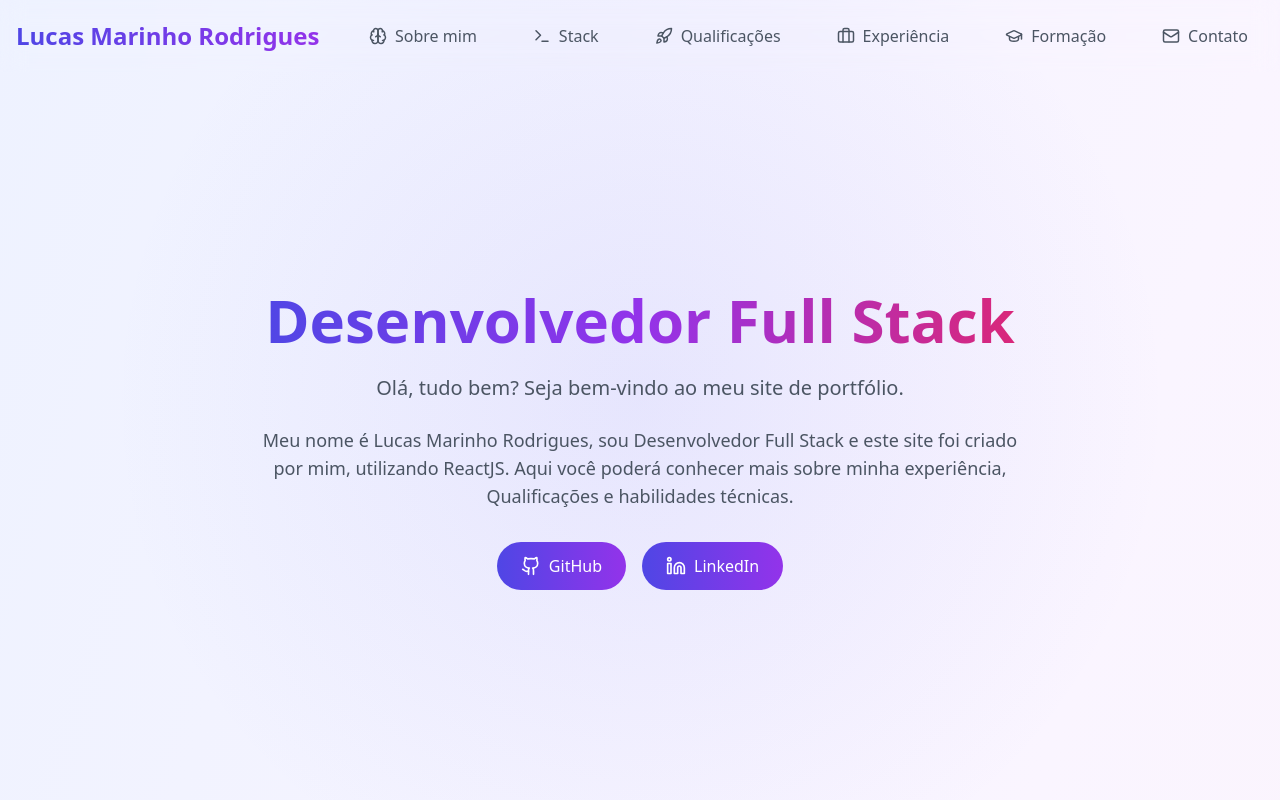
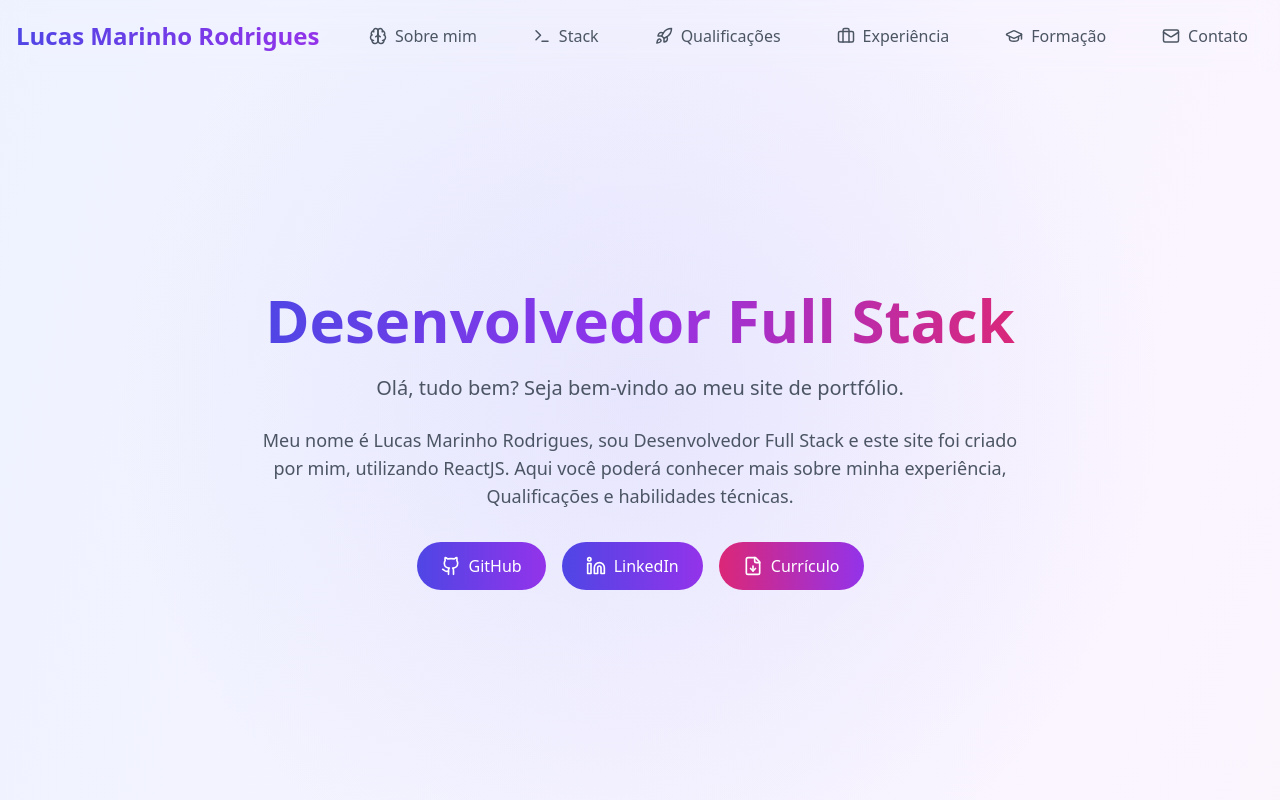
Before and after one commit to lucaspontestur/SiteApresentacao, a React (Vite) app: page / in a window 1280 px wide. Shown: the top 800 px of the page. Built offline with nearby package versions, Linux system fonts and the light colour scheme.

Commit message:
Correção e botão de download

```diff
--- a/index.html
+++ b/index.html
@@ -2,7 +2,7 @@
 <html lang="en">
   <head>
     <meta charset="UTF-8" />
-    <link rel="icon" type="image/svg+xml" href="/vite.svg" />
+    <link rel="icon" type="image/svg+xml" href="/code.svg" />
     <meta name="viewport" content="width=device-width, initial-scale=1.0" />
     <title>Lucas Marinho Rodrigues</title>
   </head>
--- a/src/components/LucasMarinho.jsx
+++ b/src/components/LucasMarinho.jsx
@@ -2,7 +2,8 @@ import { useState, useEffect, useRef, useMemo } from 'react';
 import {
   Code, GraduationCap, Award, Mail, Phone, MapPin,
   Github, Linkedin, Terminal, Gamepad, Brain,
-  Monitor, Database, Rocket, Wrench, Briefcase, Users
+  Monitor, Database, Rocket, Wrench, Briefcase, Users,
+  FileDown
 } from 'lucide-react';
 import { Card, CardContent } from "./ui/card";
 
@@ -139,6 +140,15 @@ const LucasMarinho = () => {
                 {social.label}
               </a>
             ))}
+            <a
+              href="/Currículo Lucas Marinho.pdf"
+              download
+              className="flex items-center gap-2 px-6 py-3 rounded-full text-white transition-all
+                bg-gradient-to-r from-pink-600 to-purple-600 hover:scale-105"
+            >
+              <FileDown size={20} />
+              Currículo
+            </a>
           </div>
         </div>
       </section>
@@ -321,7 +331,7 @@ const LucasMarinho = () => {
               <CardContent className="p-6">
                 <div className="flex items-start gap-4">
                   <div>
-                  <GraduationCap className="w-12 h-12 text-indigo-600" />
+                    <GraduationCap className="w-12 h-12 text-indigo-600" />
                   </div>
                   <div>
                     <h3 className="text-xl font-semibold">Ciências da Computação</h3>
@@ -445,57 +455,6 @@ const LucasMarinho = () => {
                 </CardContent>
               </Card>
             </div>
-
-            {/*
-            <Card className="hover:shadow-xl transition-all duration-300">
-              <CardContent className="p-6">
-                <form className="space-y-6">
-                  <div className="grid md:grid-cols-2 gap-6">
-                    <div>
-                      <label className="block text-sm font-medium text-gray-700 mb-2">
-                        Nome
-                      </label>
-                      <input
-                        type="text"
-                        className="w-full px-4 py-2 border border-gray-300 rounded-lg focus:ring-2 focus:ring-indigo-500 focus:border-indigo-500 transition-all"
-                        placeholder="Seu nome"
-                      />
-                    </div>
-                    <div>
-                      <label className="block text-sm font-medium text-gray-700 mb-2">
-                        Email
-                      </label>
-                      <input
-                        type="email"
-                        className="w-full px-4 py-2 border border-gray-300 rounded-lg focus:ring-2 focus:ring-indigo-500 focus:border-indigo-500 transition-all"
-                        placeholder="seu@email.com"
-                      />
-                    </div>
-                  </div>
-                  <div>
-                    <label className="block text-sm font-medium text-gray-700 mb-2">
-                      Mensagem
-                    </label>
-                    <textarea
-                      rows={6}
-                      className="w-full px-4 py-2 border border-gray-300 rounded-lg focus:ring-2 focus:ring-indigo-500 focus:border-indigo-500 transition-all"
-                      placeholder="Sua mensagem..."
-                    />
-                  </div>
-                  <button
-                    type="submit"
-                    className="w-full py-3 px-6 text-white font-medium rounded-lg
-                      bg-gradient-to-r from-indigo-600 to-purple-600
-                      hover:from-indigo-700 hover:to-purple-700
-                      transform transition-all duration-300 hover:scale-[1.02]"
-                  >
-                    Enviar Mensagem
-                  </button>
-                </form>
-              </CardContent>
-            </Card>
-            */}
-
           </div>
         </div>
       </section>
```
Also changed, not shown: public/code.svg (added).
